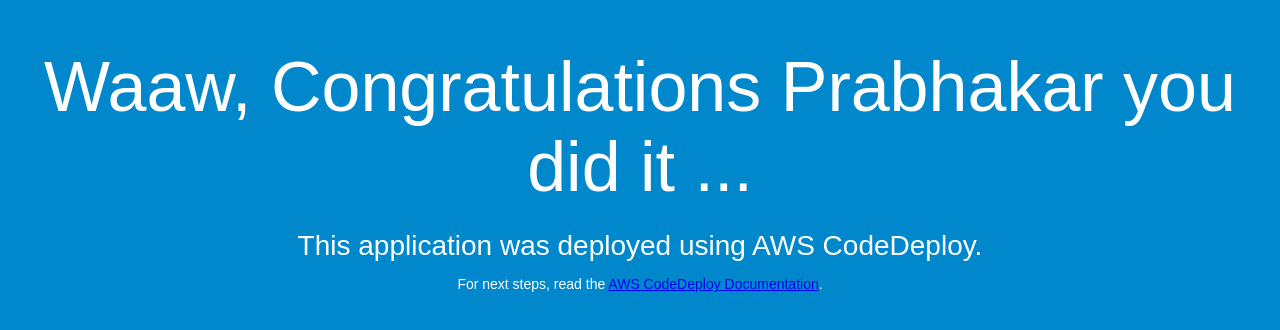
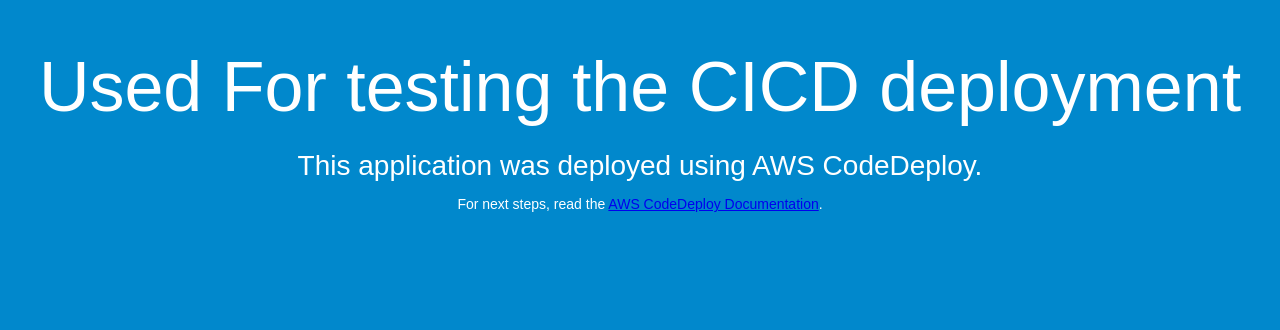
Before and after one commit to Akshay-Antier/CICD, a plain HTML site: page index.html in a window 1280 px wide. Drawn offline with Linux system fonts and the light colour scheme.

Commit message:
Update index.html

```diff
--- a/index.html
+++ b/index.html
@@ -26,7 +26,7 @@
 </head>
 <body>
   <div align="center">
-    <h1>Waaw, Congratulations Prabhakar you did it ...</h1>
+    <h1>Used For testing the CICD deployment</h1>
     <h2>This application was deployed using AWS CodeDeploy.</h2>
     <p>For next steps, read the <a href="http://aws.amazon.com/documentation/codedeploy">AWS CodeDeploy Documentation</a>.</p>
   </div>
```
